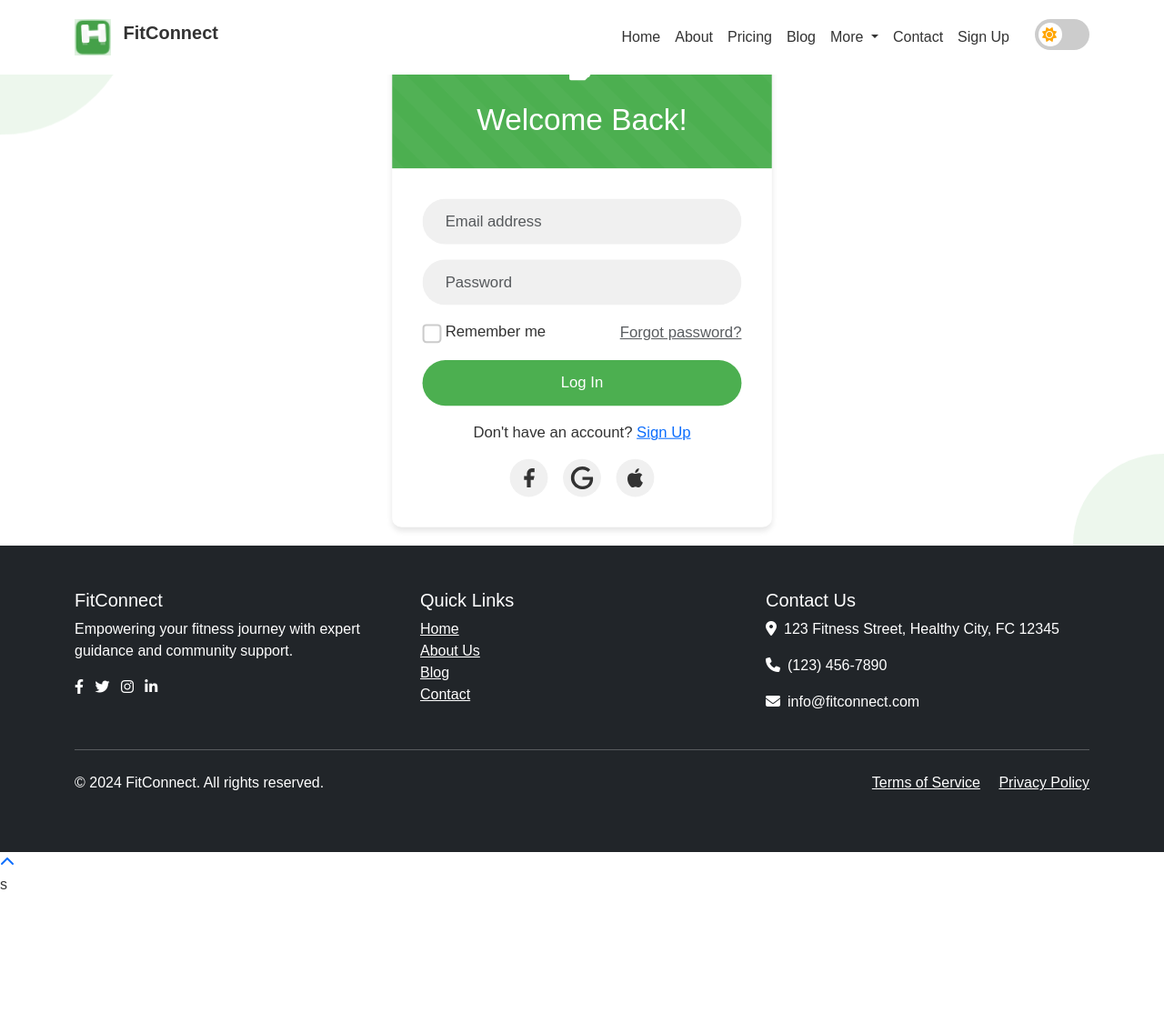
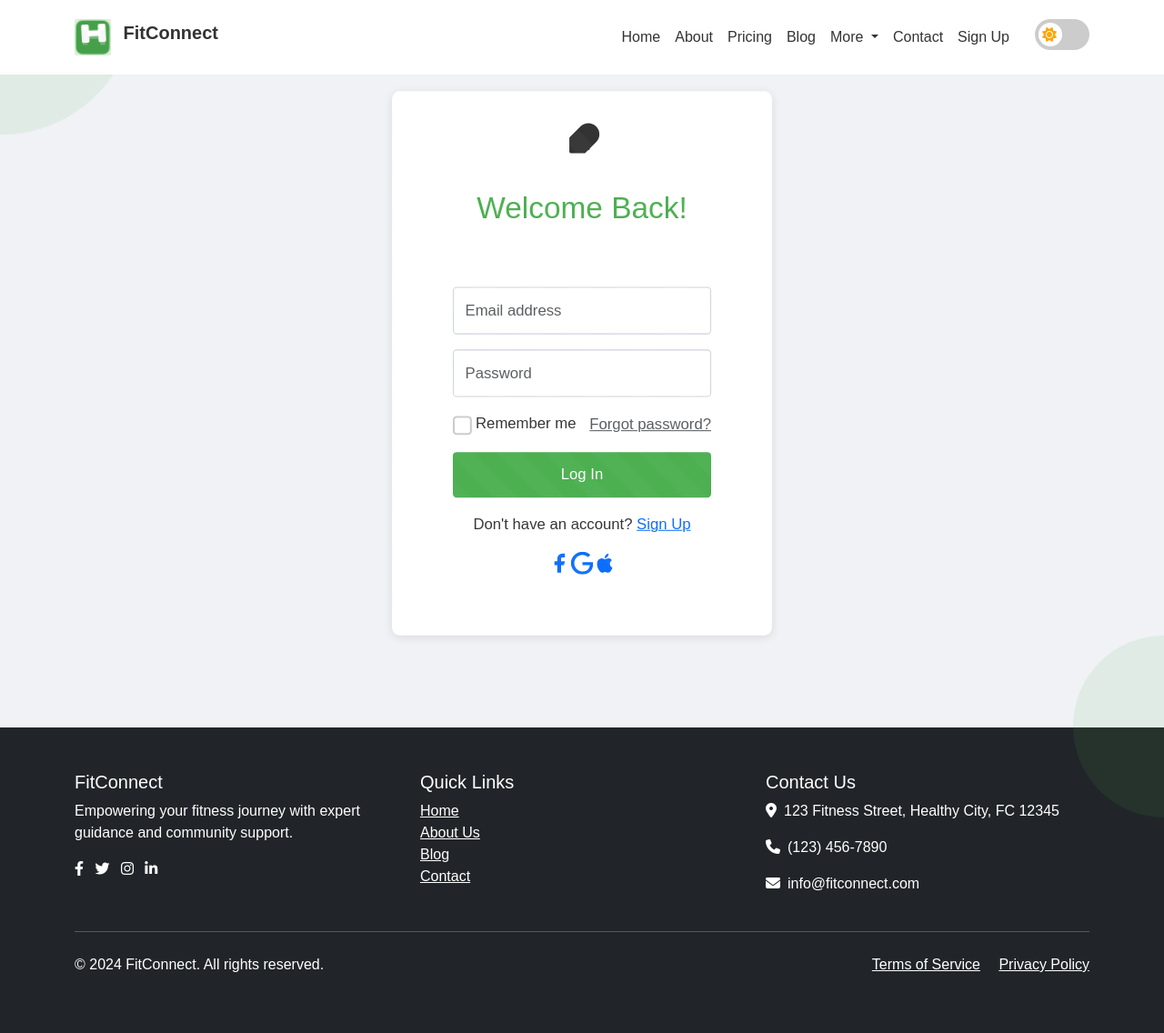
Before and after one commit to sp0rtsxd/FitConnect---PHP, a PHP site: page /login.php in a window 1280 px wide; the page is wider, and only the part inside the window is pictured. Shown: the top 1136 px of that part at 91% size. Before the commit the page ends 978 px from the top of that part, so only its background shows below. Run offline with PHP 8.4, Linux system fonts and the light colour scheme; some libraries are stand-ins or nearby versions; some web fonts are replaced.

Commit message:
HONESTLY IDK LOGIN PAGE IS A BIT BETTER NOW?

```diff
--- a/css/login.css
+++ b/css/login.css
@@ -43,41 +43,30 @@ body {
 }
 
 .login-container {
-	flex-grow: 1;
   display: flex;
+  justify-content: center;
   align-items: center;
-	justify-content: center;
-	padding: 2rem 0;
-	position: relative;
-	overflow: hidden;
+  min-height: 100vh;
+  background-color: #f0f2f5;
 }
 
 .login-card {
-	background-color: var(--card-background);
-	border-radius: 10px;
-	box-shadow: 0 4px 6px rgba(0, 0, 0, 0.1);
-	overflow: hidden;
+  background-color: white;
+  border-radius: 8px;
+  box-shadow: 0 2px 10px rgba(0, 0, 0, 0.1);
+  padding: 2rem;
   width: 100%;
   max-width: 400px;
-	transition: all 0.3s ease;
-	position: relative;
-	z-index: 1;
 }
 
 .login-header {
-	background-color: var(--primary-color);
-	color: white;
-	padding: 2rem;
   text-align: center;
-	position: relative;
-	overflow: hidden;
+  margin-bottom: 2rem;
 }
 
 .login-header h2 {
-	margin-bottom: 0;
-	font-weight: 500;
-	position: relative;
-	z-index: 1;
+  color: #4caf50;
+  margin-top: 1rem;
 }
 
 .login-form {
@@ -86,24 +75,22 @@ body {
 .contact-item {
   margin-right: 20px; /* Adjust the value (20px) as needed */
 }
+
 .form-control {
-	border-radius: 50px;
-	padding: 0.75rem 1.5rem;
   margin-bottom: 1rem;
-	background-color: var(--input-background);
-	border: none;
-	transition: background-color 0.3s ease;
+  padding: 0.75rem;
+  border-radius: 4px;
+  border: 1px solid #ced4da;
 }
 
 .btn-login {
-	background-color: var(--primary-color);
+  background-color: #4caf50;
+  color: white;
+  width: 100%;
+  padding: 0.75rem;
   border: none;
-	border-radius: 50px;
-	padding: 0.75rem 2rem;
-	font-weight: 500;
-	width: 100%;
-	color: white;
-	transition: all 0.3s ease;
+  border-radius: 4px;
+  cursor: pointer;
 }
 
 .btn-login:hover {
@@ -125,24 +112,26 @@ body {
   margin-top: 1rem;
 }
 
-.social-login a {
-	display: inline-flex;
-	align-items: center;
+.social-login {
+  display: flex;
   justify-content: center;
-	width: 40px;
-	height: 40px;
-	border-radius: 50%;
-	background-color: var(--input-background);
-	color: var(--text-color);
-	margin: 0 0.5rem;
-	text-decoration: none;
-	transition: all 0.3s ease;
+  margin-top: 1rem;
 }
 .social-login a:hover {
   transform: translateY(-2px);
   box-shadow: 0 4px 8px rgba(0, 0, 0, 0.1);
 }
-
+.social-icon {
+  display: flex;
+  justify-content: center;
+  align-items: center;
+  width: 40px;
+  height: 40px;
+  border-radius: 50%;
+  margin: 0 0.5rem;
+  background-color: #f0f2f5;
+  color: #555;
+}
 .theme-switch-wrapper {
   display: flex;
   align-items: center;
--- a/login.php
+++ b/login.php
@@ -11,48 +11,19 @@ include 'includes/header.php';
     <div class="shape shape-2 floating"></div>
     <div class="login-card pulse">
         <div class="login-header">
-          <svg
-            width="40"
-            height="40"
-            viewBox="0 0 24 24"
-            fill="currentColor"
-            xmlns="http://www.w3.org/2000/svg"
-            class="mb-3"
-          >
-            <path
-              d="M20.24 12.24a6 6 0 0 0-8.49-8.49L5 10.5V19h8.5l6.74-6.76zM16 17l-3-3"
-              stroke="currentColor"
-              stroke-width="2"
-              stroke-linecap="round"
-              stroke-linejoin="round"
-            />
+            <svg width="40" height="40" viewBox="0 0 24 24" fill="currentColor" xmlns="http://www.w3.org/2000/svg" class="mb-3">
+                <path d="M20.24 12.24a6 6 0 0 0-8.49-8.49L5 10.5V19h8.5l6.74-6.76zM16 17l-3-3" stroke="currentColor" stroke-width="2" stroke-linecap="round" stroke-linejoin="round"/>
             </svg>
             <h2>Welcome Back!</h2>
         </div>
         <div class="login-form">
             <form id="loginForm">
-            <input
-              type="email"
-              class="form-control"
-              placeholder="Email address"
-              required
-            />
-            <input
-              type="password"
-              class="form-control"
-              placeholder="Password"
-              required
-            />
+                <input type="email" class="form-control" placeholder="Email address" required />
+                <input type="password" class="form-control" placeholder="Password" required />
                 <div class="remember-forgot">
                     <div class="form-check">
-                <input
-                  class="form-check-input"
-                  type="checkbox"
-                  id="rememberMe"
-                />
-                <label class="form-check-label" for="rememberMe"
-                  >Remember me</label
-                >
+                        <input class="form-check-input" type="checkbox" id="rememberMe" />
+                        <label class="form-check-label" for="rememberMe">Remember me</label>
                     </div>
                     <a href="#" class="text-muted">Forgot password?</a>
                 </div>
@@ -62,45 +33,12 @@ include 'includes/header.php';
                 <p>Don't have an account? <a href="signup.php">Sign Up</a></p>
             </div>
             <div class="social-login">
-            <a href="#"
-              ><svg
-                width="24"
-                height="24"
-                viewBox="0 0 24 24"
-                fill="currentColor"
-                xmlns="http://www.w3.org/2000/svg"
-              >
-                <path
-                  d="M18 2h-3a5 5 0 0 0-5 5v3H7v4h3v8h4v-8h3l1-4h-4V7a1 1 0 0 1 1-1h3z"
-                /></svg
-            ></a>
-            <a href="#"
-              ><svg
-                width="24"
-                height="24"
-                viewBox="0 0 24 24"
-                fill="currentColor"
-                xmlns="http://www.w3.org/2000/svg"
-              >
-                <path
-                  d="M12.48 10.92v3.28h7.84c-.24 1.84-.853 3.187-1.787 4.133-1.147 1.147-2.933 2.4-6.053 2.4-4.827 0-8.6-3.893-8.6-8.72s3.773-8.72 8.6-8.72c2.6 0 4.507 1.027 5.907 2.347l2.307-2.307C18.747 1.44 16.133 0 12.48 0 5.867 0 .307 5.387.307 12s5.56 12 12.173 12c3.573 0 6.267-1.173 8.373-3.36 2.16-2.16 2.84-5.213 2.84-7.667 0-.76-.053-1.467-.173-2.053H12.48z"
-                /></svg
-            ></a>
-            <a href="#"
-              ><svg
-                width="24"
-                height="24"
-                viewBox="0 0 24 24"
-                fill="currentColor"
-                xmlns="http://www.w3.org/2000/svg"
-              >
-                <path
-                  d="M18.71 19.5c-.83 1.24-1.71 2.45-3.05 2.47-1.34.03-1.77-.79-3.29-.79-1.53 0-2 .77-3.27.82-1.31.05-2.3-1.32-3.14-2.53C4.25 17 2.94 12.45 4.7 9.39c.87-1.52 2.43-2.48 4.12-2.51 1.28-.02 2.5.87 3.29.87.78 0 2.26-1.07 3.81-.91.65.03 2.47.26 3.64 1.98-.09.06-2.17 1.28-2.15 3.81.03 3.02 2.65 4.03 2.68 4.04-.03.07-.42 1.44-1.38 2.83M13 3.5c.73-.83 1.94-1.46 2.94-1.5.13 1.17-.34 2.35-1.04 3.19-.69.85-1.83 1.51-2.95 1.42-.15-1.15.41-2.35 1.05-3.11z"
-                /></svg
-            ></a>
+                <a href="#"><svg width="24" height="24" viewBox="0 0 24 24" fill="currentColor" xmlns="http://www.w3.org/2000/svg"><path d="M18 2h-3a5 5 0 0 0-5 5v3H7v4h3v8h4v-8h3l1-4h-4V7a1 1 0 0 1 1-1h3z"/></svg></a>
+                <a href="#"><svg width="24" height="24" viewBox="0 0 24 24" fill="currentColor" xmlns="http://www.w3.org/2000/svg"><path d="M12.48 10.92v3.28h7.84c-.24 1.84-.853 3.187-1.787 4.133-1.147 1.147-2.933 2.4-6.053 2.4-4.827 0-8.6-3.893-8.6-8.72s3.773-8.72 8.6-8.72c2.6 0 4.507 1.027 5.907 2.347l2.307-2.307C18.747 1.44 16.133 0 12.48 0 5.867 0 .307 5.387.307 12s5.56 12 12.173 12c3.573 0 6.267-1.173 8.373-3.36 2.16-2.16 2.84-5.213 2.84-7.667 0-.76-.053-1.467-.173-2.053H12.48z"/></svg></a>
+                <a href="#"><svg width="24" height="24" viewBox="0 0 24 24" fill="currentColor" xmlns="http://www.w3.org/2000/svg"><path d="M18.71 19.5c-.83 1.24-1.71 2.45-3.05 2.47-1.34.03-1.77-.79-3.29-.79-1.53 0-2 .77-3.27.82-1.31.05-2.3-1.32-3.14-2.53C4.25 17 2.94 12.45 4.7 9.39c.87-1.52 2.43-2.48 4.12-2.51 1.28-.02 2.5.87 3.29.87.78 0 2.26-1.07 3.81-.91.65.03 2.47.26 3.64 1.98-.09.06-2.17 1.28-2.15 3.81.03 3.02 2.65 4.03 2.68 4.04-.03.07-.42 1.44-1.38 2.83M13 3.5c.73-.83 1.94-1.46 2.94-1.5.13 1.17-.34 2.35-1.04 3.19-.69.85-1.83 1.51-2.95 1.42-.15-1.15.41-2.35 1.05-3.11z"/></svg></a>
             </div>
         </div>
     </div>
 </div>
 
-<?php include 'includes/footer.php'; ?>s
+<?php include 'includes/footer.php'; ?>
```
Lines whose indentation alone changed are shown as unchanged.
